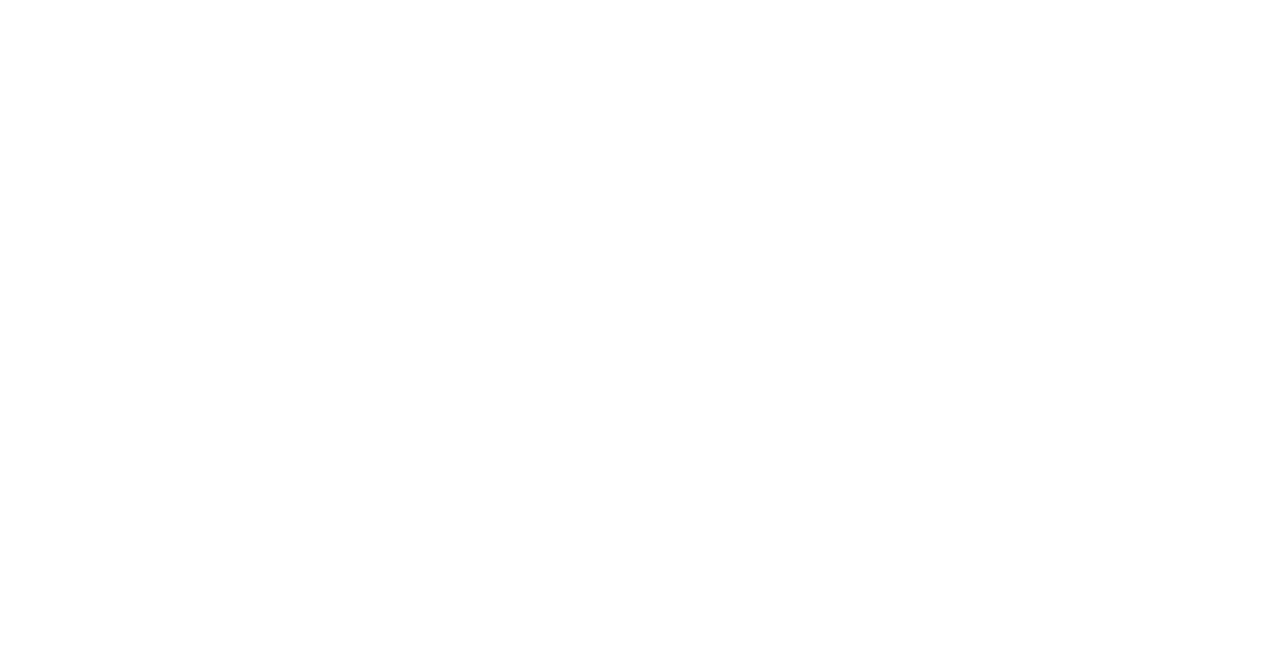
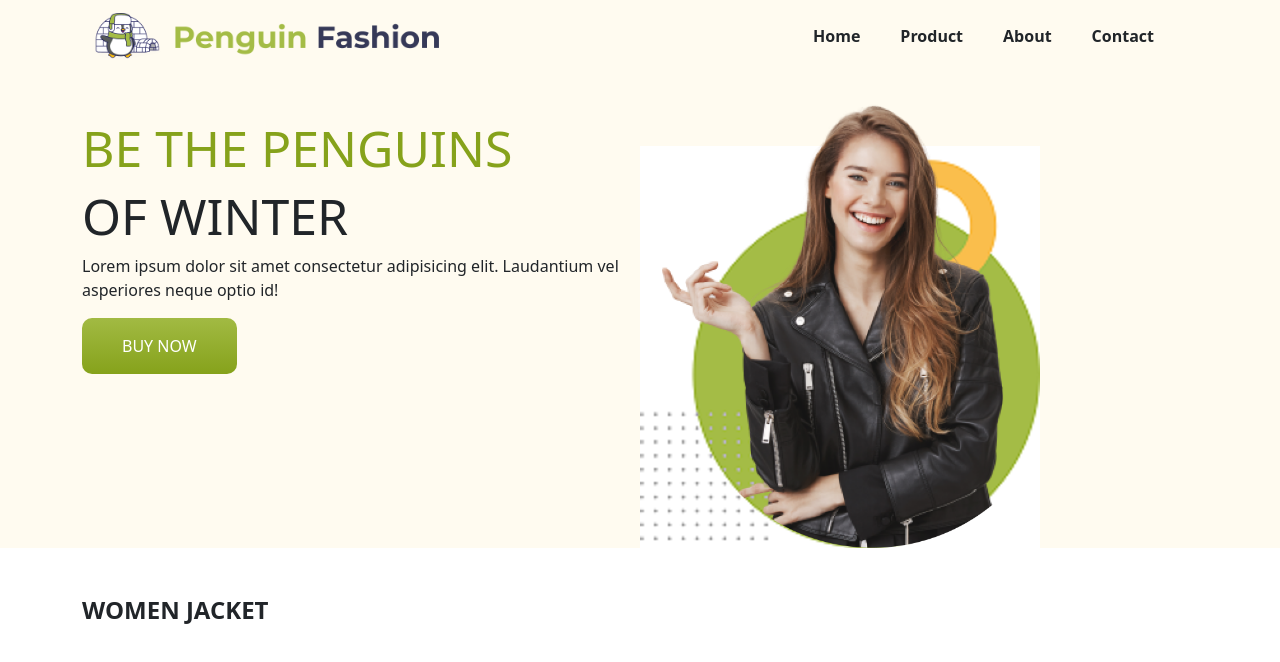
Before and after one commit to marzan131390/simple-e-commerce, a plain HTML site: page index.html in a window 1280 px wide. Drawn offline with nearby package versions, Linux system fonts and the light colour scheme.

Commit message:
my first final commit

```diff
--- /dev/null
+++ b/Option-1PenguinFashion/style/style.css
@@ -0,0 +1,34 @@
+.nav-item {
+    padding-right: 1.5rem;
+    font-weight: bold;
+}
+.header-bg {
+    background-color: #FFFBF0;
+}
+.my-button {
+    padding: 1rem 2.5rem;
+    border: none;
+    border-radius: 10px;
+    background: linear-gradient(#A2BA43,#86A21B );
+    text-transform: uppercase;
+    color: #fff;
+}
+.body-sec {
+    margin-top: -8rem;
+}
+h2 span {
+    color: #86A21B;
+}
+.descrip-cont h2 {
+    font-size: 50px;
+}
+.img-cont {
+    background: url("../Logo-Icon/Group\ 33091.png") no-repeat;
+    background-position-y: bottom;
+
+}
+.jacket-cont h3 {
+    font-weight: bold;
+    text-transform: uppercase;
+    font-size: 1.5rem;
+}
--- a/index.html
+++ b/index.html
@@ -4,9 +4,63 @@
     <meta charset="UTF-8">
     <meta http-equiv="X-UA-Compatible" content="IE=edge">
     <meta name="viewport" content="width=device-width, initial-scale=1.0">
-    <title>Document</title>
+    <title>Penguin E-commerce</title>
+    <link href="https://cdn.jsdelivr.net/npm/bootstrap@5.1.3/dist/css/bootstrap.min.css" rel="stylesheet" integrity="sha384-1BmE4kWBq78iYhFldvKuhfTAU6auU8tT94WrHftjDbrCEXSU1oBoqyl2QvZ6jIW3" crossorigin="anonymous">
+    <link rel="preconnect" href="https://fonts.googleapis.com">
+    <link rel="preconnect" href="https://fonts.gstatic.com" crossorigin>
+    <link href="https://fonts.googleapis.com/css2?family=Roboto:wght@300&display=swap" rel="stylesheet">
+    <link rel="stylesheet" href="Option-1PenguinFashion/style/style.css">
 </head>
 <body>
+   <div class="container-fluid header-bg">
+    <div class="container">
+      <nav class="navbar navbar-expand-lg navbar-light ">
+        <div class="container-fluid">
+          <a class="navbar-brand" href="#">
+            <img src="Option-1PenguinFashion/Logo-Icon/Group 33072.png" alt="" class="w-50">
+          </a>
+          <button class="navbar-toggler" type="button" data-bs-toggle="collapse" data-bs-target="#navbarNav" aria-controls="navbarNav" aria-expanded="false" aria-label="Toggle navigation">
+            <span class="navbar-toggler-icon"></span>
+          </button>
+          <div class="collapse navbar-collapse" id="navbarNav">
+            <ul class="navbar-nav">
+              <li class="nav-item">
+                <a class="nav-link text-dark" aria-current="page" href="#">Home</a>
+              </li>
+              <li class="nav-item">
+                <a class="nav-link text-dark" href="#">Product</a>
+              </li>
+              <li class="nav-item">
+                <a class="nav-link text-dark" href="#">About</a>
+              </li>
+              <li class="nav-item">
+                <a class="nav-link text-dark">Contact</a>
+              </li>
+            </ul>
+          </div>
+        </div>
+      </nav>
+    </div>
+    <div class="container body-sec">
+      <div class="row align-items-center">
+        <div class="descrip-cont col-md-6">
+          <h2><span>BE THE PENGUINS</span></h2>
+          <h2>OF WINTER</h2>
+          <p>Lorem ipsum dolor sit amet consectetur adipisicing elit. Laudantium vel asperiores neque optio id!</p>
+          <button class="my-button">Buy Now</button>
+        </div>
+        <div class="img-cont col-md-6">
+          <img src="Option-1PenguinFashion/Image/Mask Group.png" alt="" class="w-75">
+        </div>
+      </div>
+    </div>
+   </div>
+   <div class="container jacket-cont mt-5">
+     <h3>Women Jacket</h3>
 
+   </div>
+
+    <script src="https://cdn.jsdelivr.net/npm/@popperjs/core@2.10.2/dist/umd/popper.min.js" integrity="sha384-7+zCNj/IqJ95wo16oMtfsKbZ9ccEh31eOz1HGyDuCQ6wgnyJNSYdrPa03rtR1zdB" crossorigin="anonymous"></script>
+    <script src="https://cdn.jsdelivr.net/npm/bootstrap@5.1.3/dist/js/bootstrap.min.js" integrity="sha384-QJHtvGhmr9XOIpI6YVutG+2QOK9T+ZnN4kzFN1RtK3zEFEIsxhlmWl5/YESvpZ13" crossorigin="anonymous"></script>
 </body>
 </html>
```
Also changed, not shown: Option-1PenguinFashion/Image/Mask Group.png (added), Option-1PenguinFashion/Image/PngItem_2597366 1.png (added), Option-1PenguinFashion/Image/SeekPng 1.png (added), Option-1PenguinFashion/Image/image 11.png (added), Option-1PenguinFashion/Image/image 15.png (added), Option-1PenguinFashion/Image/toppng 1.png (added), Option-1PenguinFashion/Image/vippng 1.png (added), Option-1PenguinFashion/Logo-Icon/Group 33072.png (added), Option-1PenguinFashion/Logo-Icon/Group 33091.png (added), Option-1PenguinFashion/Logo-Icon/Group 33102.png (added), Option-1PenguinFashion/Logo-Icon/XMLID 1.png (added), Option-1PenguinFashion/Logo-Icon/green.png (added), Option-1PenguinFashion/Logo-Icon/image 12.png (added), Option-1PenguinFashion/Logo-Icon/image 13.png (added), 2 more files.
